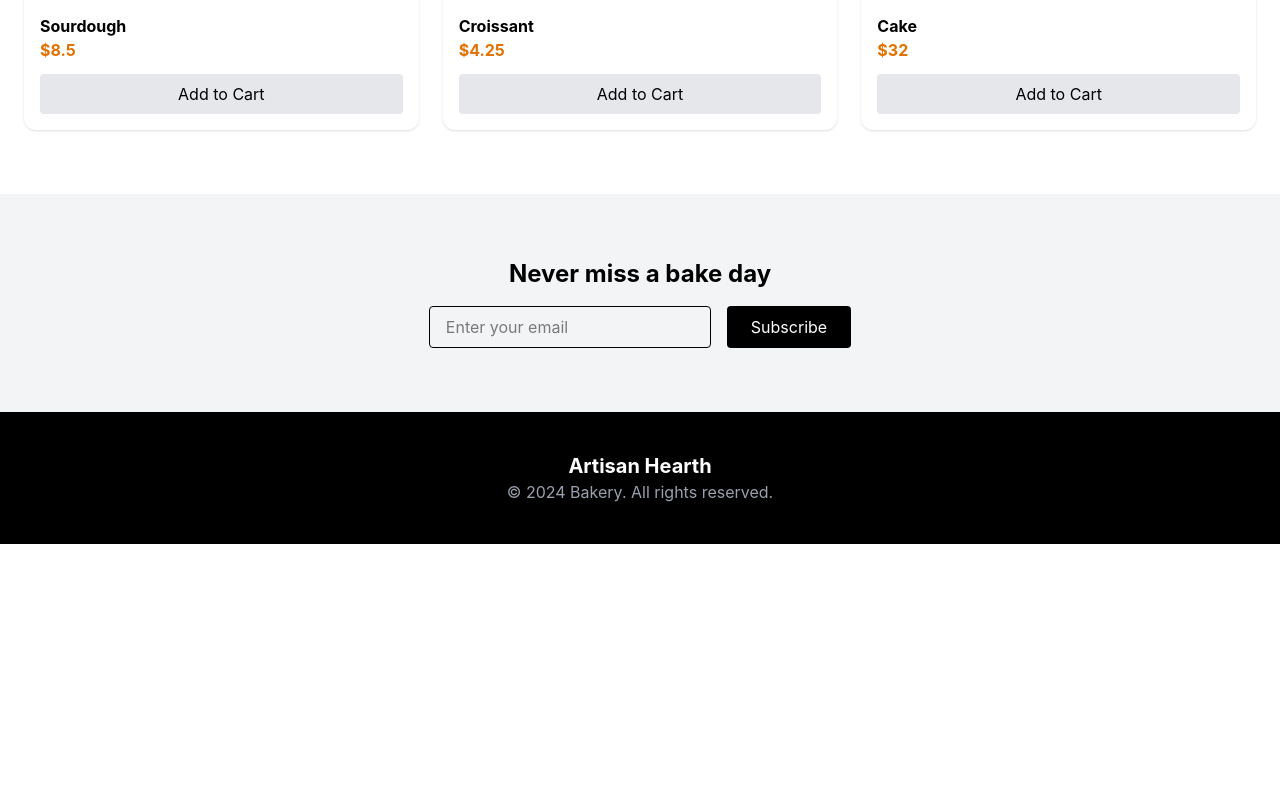
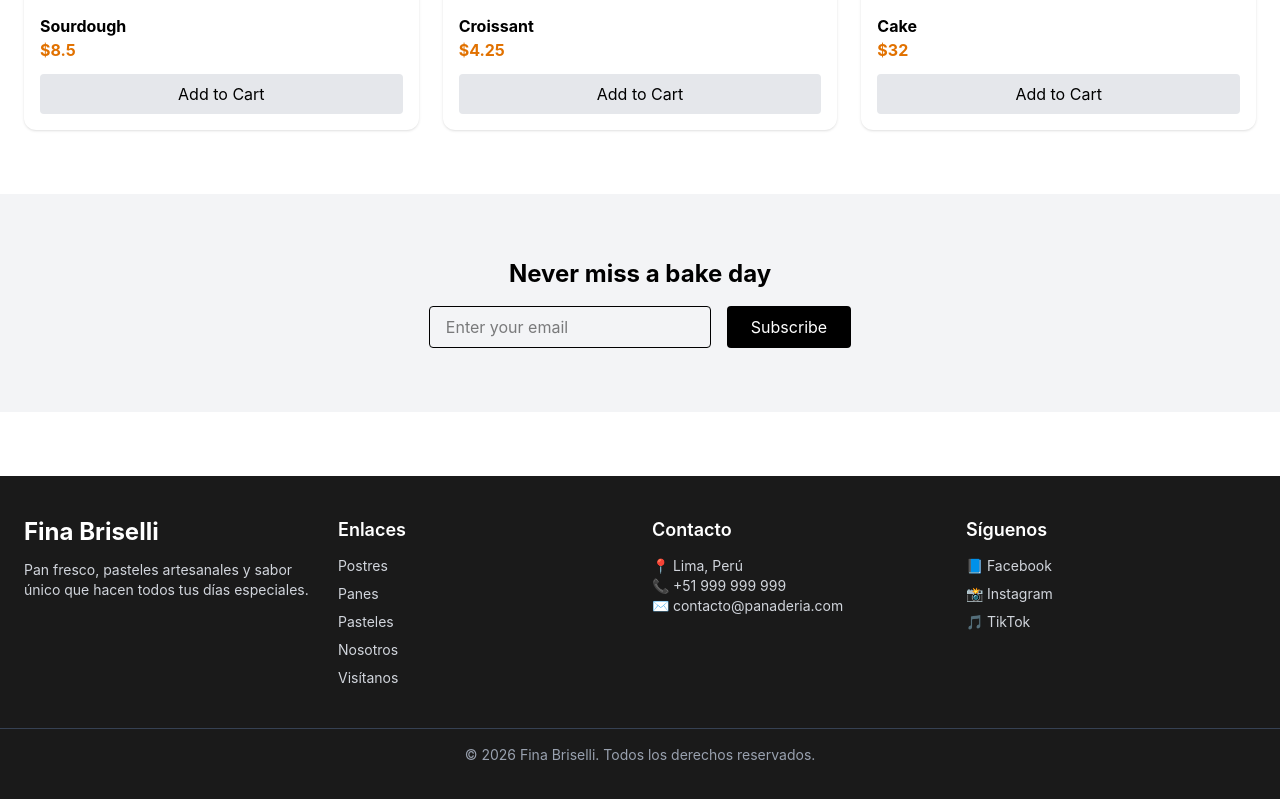
Before and after one commit to P1erosebas8/Sistemas-Para-Panaderia-Frontend, a React (Vite) app: page / in a window 1280 px wide. Shown: the part 926-1725 px from the top of the page. Before the commit the page ends 1470 px from the top, so only its background shows below. Built offline with nearby package versions, Linux system fonts and the light colour scheme.

Commit message:
feat: modificacion de footer

```diff
--- a/src/components/layout/Footer.jsx
+++ b/src/components/layout/Footer.jsx
@@ -1,11 +1,62 @@
+import { NavLink } from "react-router-dom";
+
 export default function Footer() {
+  const linkStyles = "block text-gray-300 hover:text-yellow-400 text-sm mb-2";
+  const activeStyles = "block text-yellow-400 text-sm mb-2 font-semibold";
+
   return (
-    <footer className="bg-black text-white py-10">
-      <div className="max-w-7xl mx-auto px-6 text-center">
-        <h3 className="text-xl font-bold">Artisan Hearth</h3>
-        <p className="text-gray-400">
-          © 2024 Bakery. All rights reserved.
-        </p>
+    <footer className="bg-[#1a1a1a] text-white py-10 mt-16">
+      <div className="max-w-7xl mx-auto px-6 grid md:grid-cols-4 gap-6">
+        <div>
+          <h2 className="text-2xl font-bold text-white-400">Fina Briselli</h2>
+          <p className="mt-3 text-gray-300 text-sm">
+            Pan fresco, pasteles artesanales y sabor único que hacen todos tus días especiales.
+          </p>
+        </div>
+
+        <div>
+          <h3 className="text-lg font-semibold mb-3">Enlaces</h3>
+
+          <NavLink to="/postres" className={({ isActive }) => isActive ? activeStyles : linkStyles}>
+            Postres
+          </NavLink>
+
+          <NavLink to="/panes" className={({ isActive }) => isActive ? activeStyles : linkStyles}>
+            Panes
+          </NavLink>
+
+          <NavLink to="/pasteles" className={({ isActive }) => isActive ? activeStyles : linkStyles}>
+            Pasteles
+          </NavLink>
+
+          <NavLink to="/about" className={({ isActive }) => isActive ? activeStyles : linkStyles}>
+            Nosotros
+          </NavLink>
+
+          <NavLink to="/ubicanos" className={({ isActive }) => isActive ? activeStyles : linkStyles}>
+            Visítanos
+          </NavLink>
+        </div>
+
+        <div>
+          <h3 className="text-lg font-semibold mb-3">Contacto</h3>
+          <p className="text-gray-300 text-sm">📍 Lima, Perú</p>
+          <p className="text-gray-300 text-sm">📞 +51 999 999 999</p>
+          <p className="text-gray-300 text-sm">✉ contacto@panaderia.com</p>
+        </div>
+
+        <div>
+          <h3 className="text-lg font-semibold mb-3">Síguenos</h3>
+          <div className="flex flex-col space-y-2 text-gray-300 text-sm">
+            <a href="https://www.facebook.com/PasteleriaFinaBriselli/" className="hover:text-yellow-400">📘 Facebook</a>
+            <a href="https://www.instagram.com/brisellipasteleriafina?utm_source=ig_web_button_share_sheet&igsh=ZDNlZDc0MzIxNw==" className="hover:text-yellow-400">📸 Instagram</a>
+            <a href="https://www.tiktok.com/@pasteleriafinabriselli?is_from_webapp=1&sender_device=pc" className="hover:text-yellow-400">🎵 TikTok</a>
+          </div>
+        </div>
+      </div>
+
+      <div className="border-t border-gray-700 mt-8 pt-4 text-center text-gray-400 text-sm">
+        © {new Date().getFullYear()} Fina Briselli. Todos los derechos reservados.
       </div>
     </footer>
   );
```
